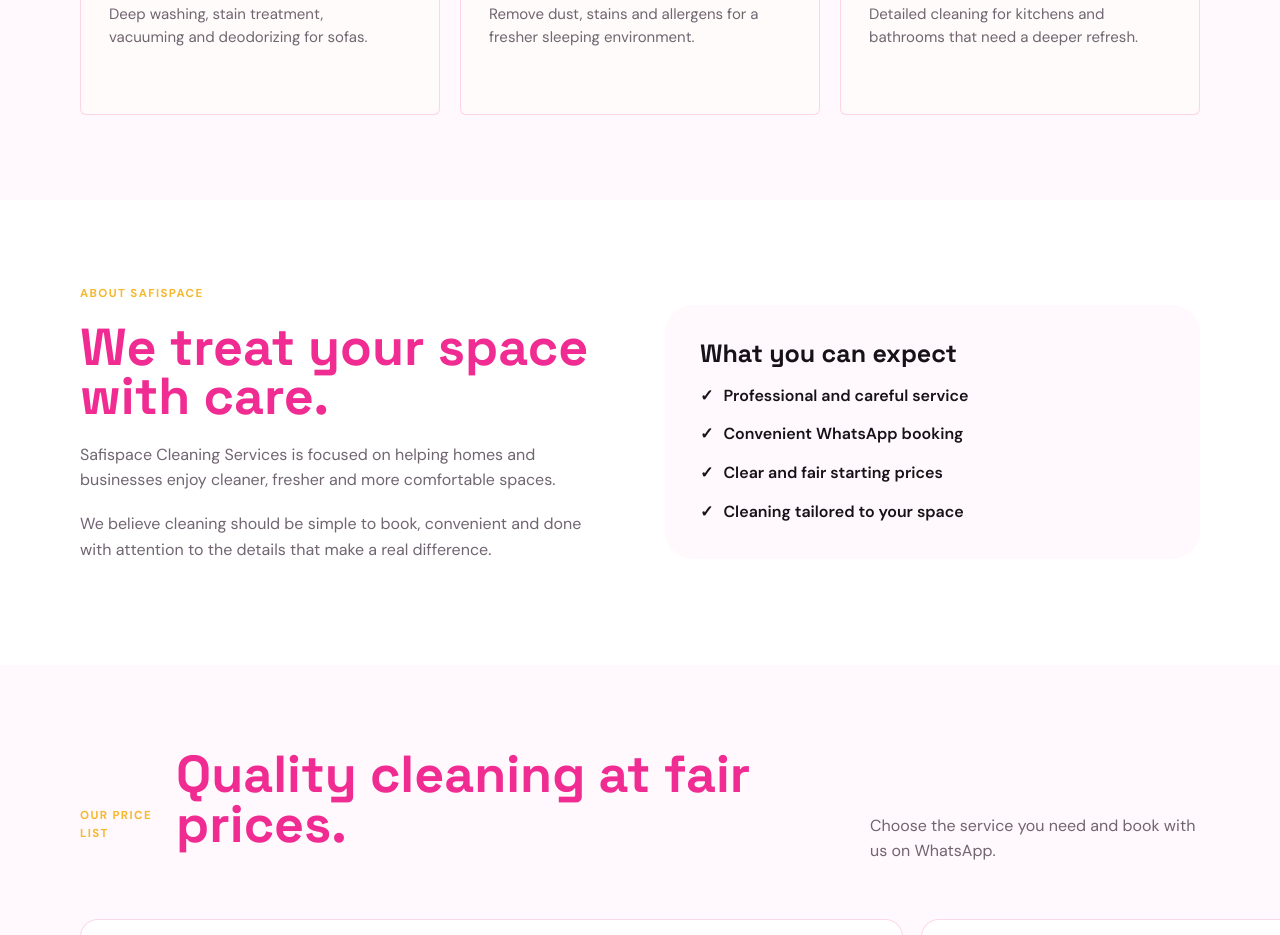
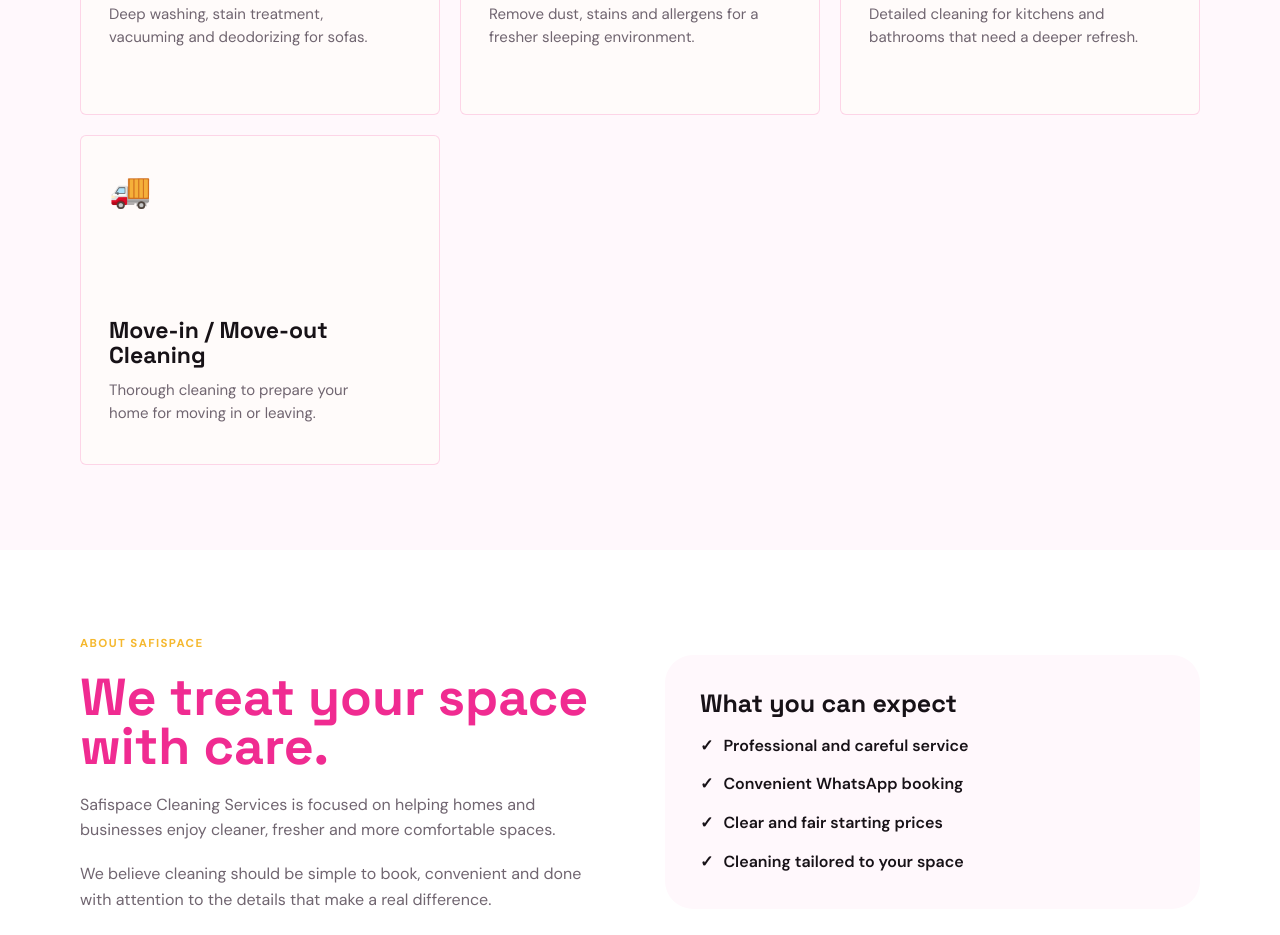
Before and after one commit to safispacecleaning-stack/safispacecleaning, a plain HTML site: page index.html in a window 1280 px wide. Shown: the part 1773-2708 px from the top of the page. Drawn offline with Linux system fonts and the light colour scheme.

Commit message:
Update index.html

```diff
--- a/index.html
+++ b/index.html
@@ -906,6 +906,13 @@
             Detailed cleaning for kitchens and bathrooms
             that need a deeper refresh.
           </p>
+        </div>        <div class="service-card">
+          <div class="service-icon">🚚</div>
+          <h3>Move-in / Move-out Cleaning</h3>
+          <p>
+            Thorough cleaning to prepare your home
+            for moving in or leaving.
+          </p>
         </div>
 
       </div>
```
